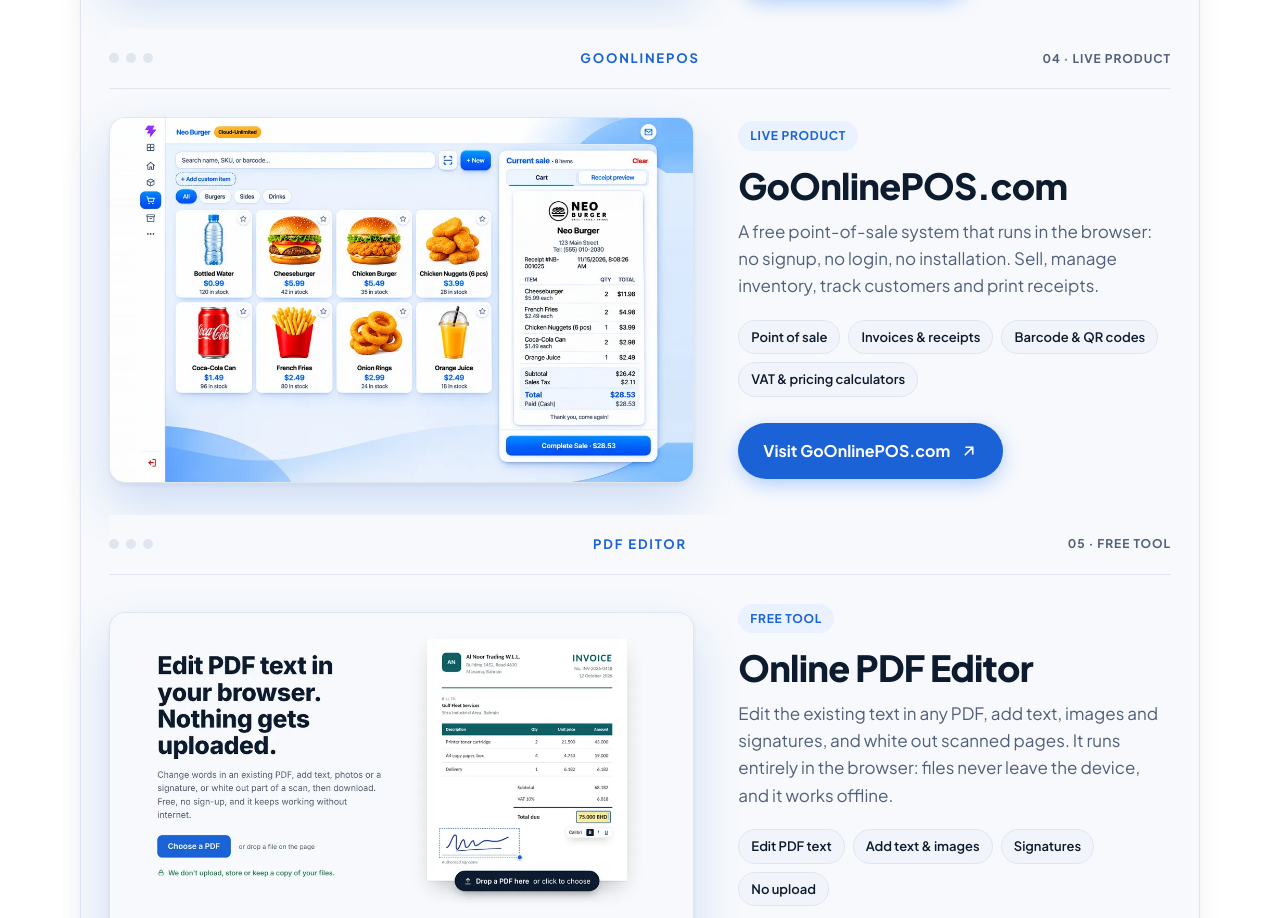
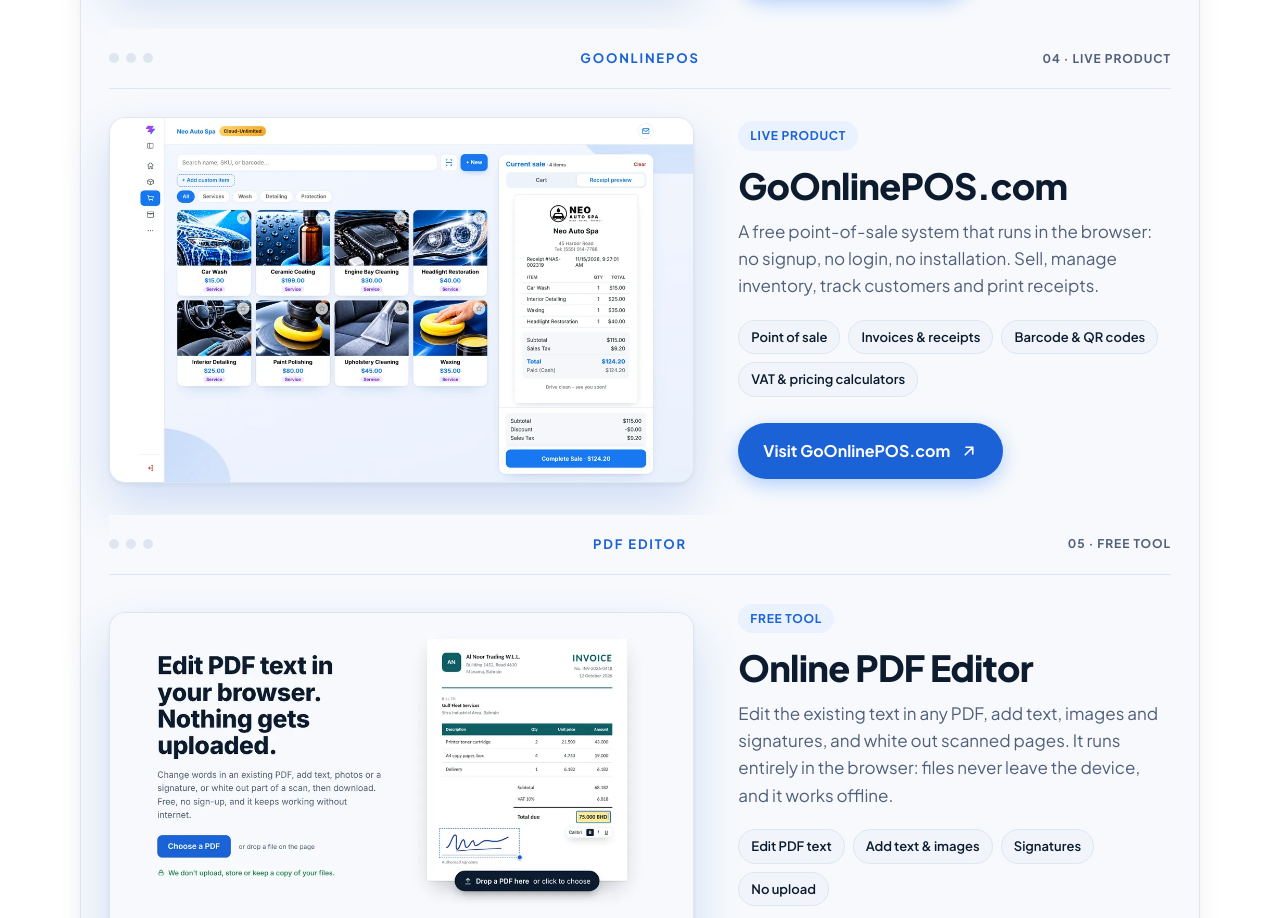
Before and after one commit to JT122121/portfolio, a plain HTML site: page index.html in a window 1280 px wide. Shown: the part 5520-6438 px from the top of the page. Drawn offline with Linux system fonts and the light colour scheme; no server answers.

Commit message:
Use the Neo Auto Spa screenshot for the GoOnlinePOS preview
Co-Authored-By: Claude Opus 5.5 <noreply@anthropic.com>
Claude-Session: https://claude.ai/code/session_01RGRtFmonVJJDaC5p19pL11

```diff
--- a/index.html
+++ b/index.html
@@ -916,7 +916,7 @@
             <span class="stack-no">04<span class="stack-no-tag"> &middot; Live product</span></span>
           </button>
           <div class="stack-body">
-            <a class="stack-shot" href="https://goonlinepos.com/" target="_blank" rel="noopener" tabindex="-1" aria-hidden="true"><img src="assets/work/goonlinepos-burger.webp" width="1120" height="700" loading="lazy" alt=""></a>
+            <a class="stack-shot" href="https://goonlinepos.com/" target="_blank" rel="noopener" tabindex="-1" aria-hidden="true"><img src="assets/work/goonlinepos-autospa.webp" width="1120" height="700" loading="lazy" alt=""></a>
             <div class="stack-info">
               <span class="tag">Live product</span>
               <h3>GoOnlinePOS.com</h3>
```
Also changed, not shown: assets/work/goonlinepos-autospa.webp (added), assets/work/goonlinepos-burger.webp (deleted).
